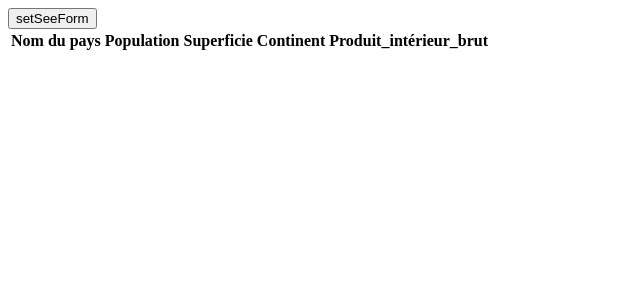
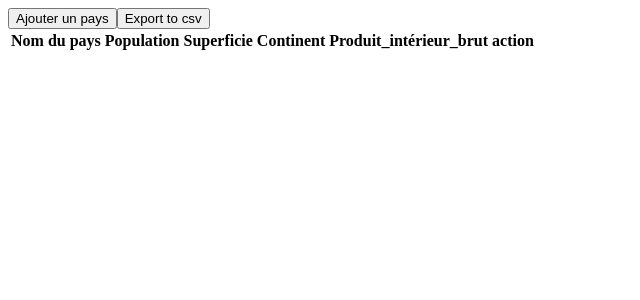
Before and after one commit to Jeremy-To/-gestion-pays, a React (Vite) app: page / in a window 1280 px wide. Shown: the top 300 px of the page, without its empty margins (0-640 px from the left). Built offline with nearby package versions, Linux system fonts and the light colour scheme.

Commit message:
Add modification feature

```diff
--- a/src/components/Country.tsx
+++ b/src/components/Country.tsx
@@ -3,31 +3,67 @@ import CountryForm from './CountryForm';
 import CountryTable from './CountryTable';
 import { Country } from '../interface/country';
 
-const App: React.FC = () => {
+const Country: React.FC = () => {
 	const [countries, setCountries] = useState<Country[]>([]);
 	const [seeForm, setSeeForm] = useState<boolean>(false);
 
 	const handleAddCountry = (country: Country) => {
 		setCountries((prevCountries) => [...prevCountries, country]);
 	};
+	const modifyCountry = (index: number, updatedCountry: Country) => {
+		setCountries((prevCountries) => {
+			const updatedCountries = [...prevCountries];
+			updatedCountries[index] = updatedCountry;
+			return updatedCountries;
+		});
+	};
+	const convertToCSV = () => {
+		let csvContent = 'data:text/csv;charset=utf-8,';
+		csvContent +=
+			'name,population,superficie,continent,produit_intérieur_brut\n';
+
+		countries.forEach((country) => {
+			const {
+				name,
+				population,
+				superficie,
+				continent,
+				produit_intérieur_brut,
+			} = country;
+			csvContent += `${name},${superficie},${population},${continent},${produit_intérieur_brut}\n`;
+		});
+
+		const encodedURI = encodeURI(csvContent);
+		const link = document.createElement('a');
+		link.setAttribute('href', encodedURI);
+		link.setAttribute('download', 'countries.csv');
+		document.body.appendChild(link);
+		link.click();
+		document.body.removeChild(link);
+	};
 
 	return (
 		<div>
 			{seeForm ? (
-				<CountryForm onAddCountry={handleAddCountry} />
+				<CountryForm
+					onAddCountry={handleAddCountry}
+					setSeeModifyForm={setSeeForm}
+				/>
 			) : (
+				<div>
 					<button
 						onClick={() => {
 							setSeeForm(true);
 						}}
 					>
-					setSeeForm
+						Ajouter un pays
 					</button>
+					<button onClick={convertToCSV}>Export to csv</button>
+					<CountryTable countries={countries} modifyCountry={modifyCountry} />
+				</div>
 			)}
-
-			<CountryTable countries={countries} />
 		</div>
 	);
 };
 
-export default App;
+export default Country;
--- a/src/components/CountryForm.tsx
+++ b/src/components/CountryForm.tsx
@@ -2,10 +2,18 @@ import React, { useState } from 'react';
 import { Country } from '../interface/country';
 
 interface CountryFormProps {
-	onAddCountry: (country: Country) => void;
+	onAddCountry?: (country: Country) => void;
+	modifyCountry?: (index: number, updatedCountry: Country) => void;
+	modifiedIndex?: number | null;
+	setSeeModifyForm: React.Dispatch<React.SetStateAction<boolean>>;
 }
 
-const CountryForm: React.FC<CountryFormProps> = ({ onAddCountry }) => {
+const CountryForm: React.FC<CountryFormProps> = ({
+	onAddCountry,
+	modifyCountry,
+	modifiedIndex,
+	setSeeModifyForm,
+}) => {
 	const [formData, setFormData] = useState<Country>({
 		name: '',
 		population: 0,
@@ -26,7 +34,12 @@ const CountryForm: React.FC<CountryFormProps> = ({ onAddCountry }) => {
 
 	const handleSubmit = (e: React.FormEvent<HTMLFormElement>) => {
 		e.preventDefault();
-		onAddCountry(formData);
+
+		if (onAddCountry) {
+			onAddCountry(formData);
+		} else if (modifyCountry && modifiedIndex) {
+			modifyCountry(modifiedIndex, formData);
+		}
 		setFormData({
 			name: '',
 			population: 0,
@@ -34,6 +47,7 @@ const CountryForm: React.FC<CountryFormProps> = ({ onAddCountry }) => {
 			continent: '',
 			produit_intérieur_brut: 0,
 		});
+		setSeeModifyForm(false);
 	};
 
 	return (
@@ -93,7 +107,9 @@ const CountryForm: React.FC<CountryFormProps> = ({ onAddCountry }) => {
 					required
 				/>
 			</div>
-			<button type="submit">Ajouter le pays</button>
+			<button type="submit">
+				{onAddCountry ? 'Ajouter un pays' : 'Modifier le pays'}
+			</button>
 		</form>
 	);
 };
--- a/src/components/CountryTable.tsx
+++ b/src/components/CountryTable.tsx
@@ -1,12 +1,31 @@
-import React from 'react';
+import React, { useState } from 'react';
 import { Country } from '../interface/country';
+import CountryForm from './CountryForm';
 
 interface CountryTableProps {
 	countries: Country[];
+	modifyCountry: (index: number, updatedCountry: Country) => void;
 }
 
-const CountryTable: React.FC<CountryTableProps> = ({ countries }) => {
+const CountryTable: React.FC<CountryTableProps> = ({
+	countries,
+	modifyCountry,
+}) => {
+	const [seeModifyForm, setSeeModifyForm] = useState<boolean>(false);
+	const [modifiedIndex, setModifyIndex] = useState<number | null>(null);
+
+	const handleClick = (index: number) => {
+		setSeeModifyForm(true);
+		setModifyIndex(index);
+	};
+
+	const handleSeeMoreClick = (index: number) => {
+		const clickedCountry = countries[index];
+		console.log(clickedCountry);
+	};
+
 	return (
+		<div>
 			<table>
 				<thead>
 					<tr>
@@ -15,20 +34,36 @@ const CountryTable: React.FC<CountryTableProps> = ({ countries }) => {
 						<th>Superficie</th>
 						<th>Continent</th>
 						<th>Produit_intérieur_brut</th>
+						<th>action</th>
 					</tr>
 				</thead>
 				<tbody>
 					{countries.map((country, index) => (
-					<tr key={index}>
+						<tr key={index} onClick={() => handleSeeMoreClick(index)}>
 							<td>{country.name}</td>
 							<td>{country.population}</td>
 							<td>{country.superficie}</td>
 							<td>{country.continent}</td>
 							<td>{country.produit_intérieur_brut}</td>
+							<td>
+								<button onClick={() => handleClick(index)}>here</button>
+							</td>
 						</tr>
 					))}
 				</tbody>
 			</table>
+			{seeModifyForm && (
+				<div className="modal-overlay">
+					<div className="modal-content">
+						<CountryForm
+							modifyCountry={modifyCountry}
+							modifiedIndex={modifiedIndex}
+							setSeeModifyForm={setSeeModifyForm}
+						/>
+					</div>
+				</div>
+			)}
+		</div>
 	);
 };
 
--- /dev/null
+++ b/src/components/DisplayCountry.tsx
@@ -0,0 +1,5 @@
+const DisplayCountry = () => {
+	return <div>DisplayCountry</div>;
+};
+
+export default DisplayCountry;
--- a/src/index.css
+++ b/src/index.css
@@ -0,0 +1,20 @@
+.modal-overlay {
+	position: fixed;
+	top: 0;
+	left: 0;
+	width: 100%;
+	height: 100%;
+	background-color: rgba(0, 0, 0, 0.5);
+	display: flex;
+	justify-content: center;
+	align-items: center;
+	z-index: 2;
+}
+
+.modal-content {
+	max-width: 400px;
+	background-color: #ffffff;
+	padding: 20px;
+	border-radius: 5px;
+	box-shadow: 0px 0px 10px rgba(0, 0, 0, 0.2);
+}
```
Also changed, not shown: src/App.css (deleted). Lines whose indentation alone changed are shown as unchanged.
